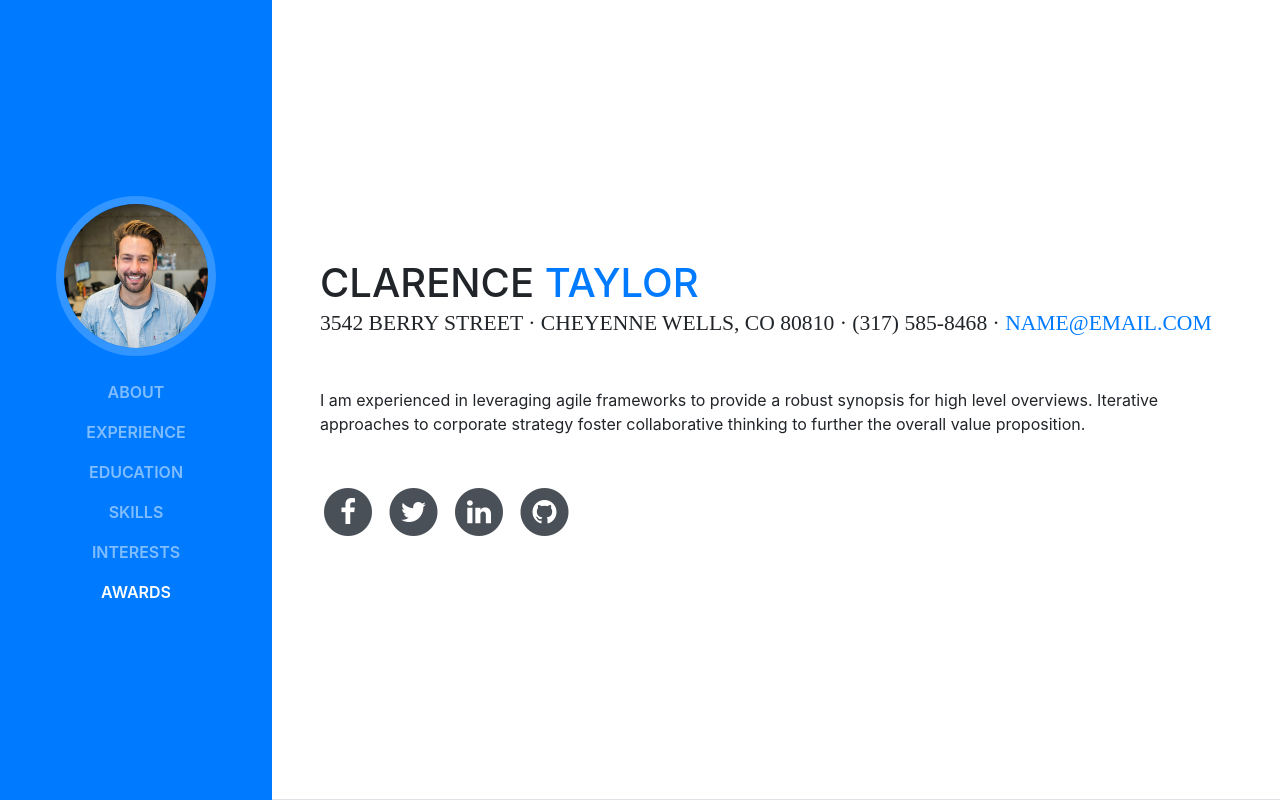
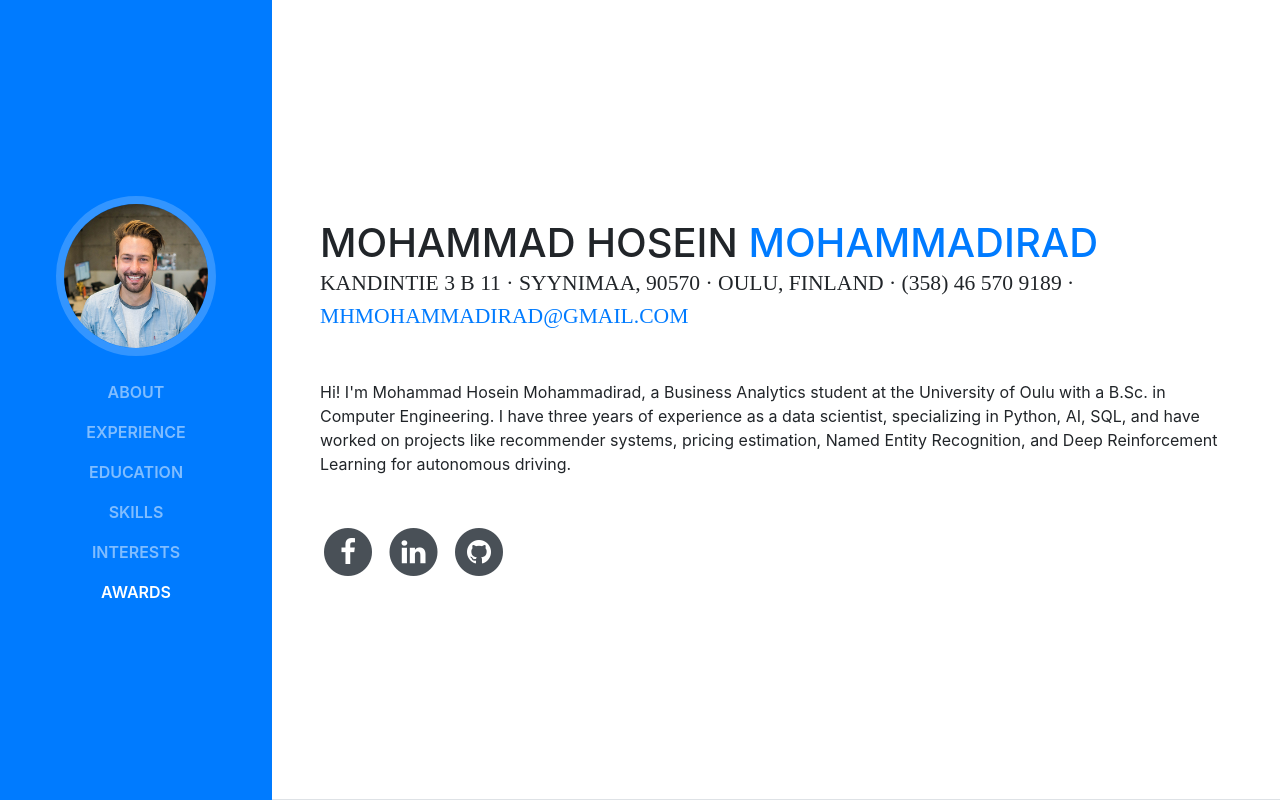
Before and after one commit to mhmohammadirad/mhmohammadirad.github.io, a website with bundled scripts: page index.html in a window 1280 px wide. Shown: the top 800 px of the page. Built offline with nearby package versions, Linux system fonts and the light colour scheme; a web font is replaced by a local one.

Commit message:
about section completed

```diff
--- a/index.html
+++ b/index.html
@@ -65,16 +65,16 @@
 
       <section class="resume-section p-3 p-lg-5 d-flex d-column" id="about">
         <div class="my-auto">
-          <h1 class="mb-0">Clarence
-            <span class="text-primary">Taylor</span>
+          <h1 class="mb-0">Mohammad Hosein
+            <span class="text-primary">Mohammadirad</span>
           </h1>
-          <div class="subheading mb-5">3542 Berry Street · Cheyenne Wells, CO 80810 · (317) 585-8468 ·
-            <a href="mailto:name@email.com">name@email.com</a>
+          <div class="subheading mb-5">Kandintie 3 B 11 · Syynimaa, 90570 · Oulu, Finland · (358) 46 570 9189 ·
+            <a href="mailto:mhmohammadirad@gmail.com">mhmohammadirad@gmail.com</a>
           </div>
-          <p class="mb-5">I am experienced in leveraging agile frameworks to provide a robust synopsis for high level overviews. Iterative approaches to corporate strategy foster collaborative thinking to further the overall value proposition.</p>
+          <p class="mb-5">Hi! I'm Mohammad Hosein Mohammadirad, a Business Analytics student at the University of Oulu with a B.Sc. in Computer Engineering. I have three years of experience as a data scientist, specializing in Python, AI, SQL, and have worked on projects like recommender systems, pricing estimation, Named Entity Recognition, and Deep Reinforcement Learning for autonomous driving.</p>
           <ul class="list-inline list-social-icons mb-0">
             <li class="list-inline-item">
-              <a href="#">
+              <a href="https://www.facebook.com/mohammad.rad.9887">
                 <span class="fa-stack fa-lg">
                   <i class="fa fa-circle fa-stack-2x"></i>
                   <i class="fa fa-facebook fa-stack-1x fa-inverse"></i>
@@ -82,15 +82,7 @@
               </a>
             </li>
             <li class="list-inline-item">
-              <a href="#">
-                <span class="fa-stack fa-lg">
-                  <i class="fa fa-circle fa-stack-2x"></i>
-                  <i class="fa fa-twitter fa-stack-1x fa-inverse"></i>
-                </span>
-              </a>
-            </li>
-            <li class="list-inline-item">
-              <a href="#">
+              <a href="https://www.linkedin.com/in/mohammadrad/">
                 <span class="fa-stack fa-lg">
                   <i class="fa fa-circle fa-stack-2x"></i>
                   <i class="fa fa-linkedin fa-stack-1x fa-inverse"></i>
@@ -98,7 +90,7 @@
               </a>
             </li>
             <li class="list-inline-item">
-              <a href="#">
+              <a href="https://github.com/mhmohammadirad">
                 <span class="fa-stack fa-lg">
                   <i class="fa fa-circle fa-stack-2x"></i>
                   <i class="fa fa-github fa-stack-1x fa-inverse"></i>
```
